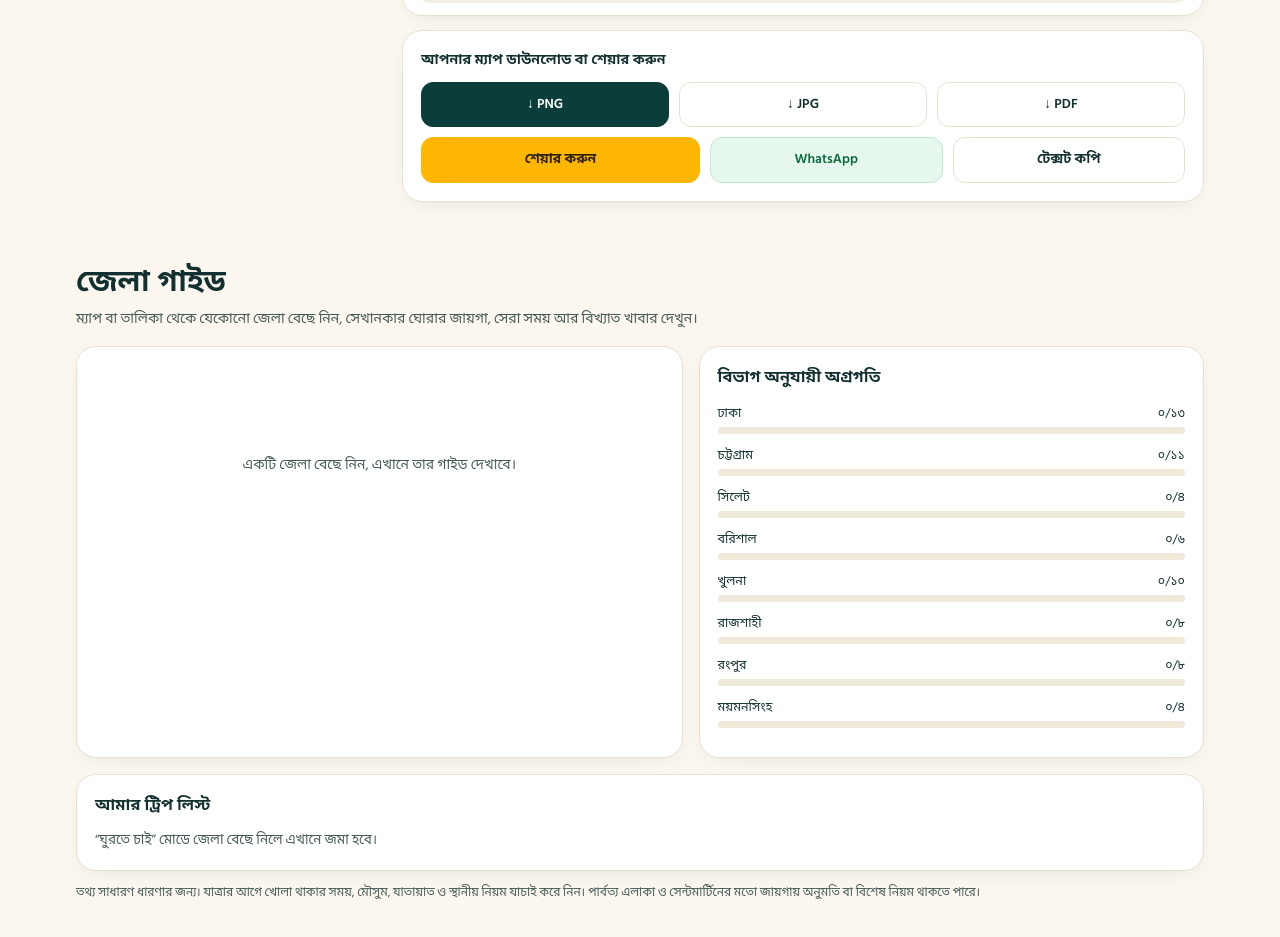
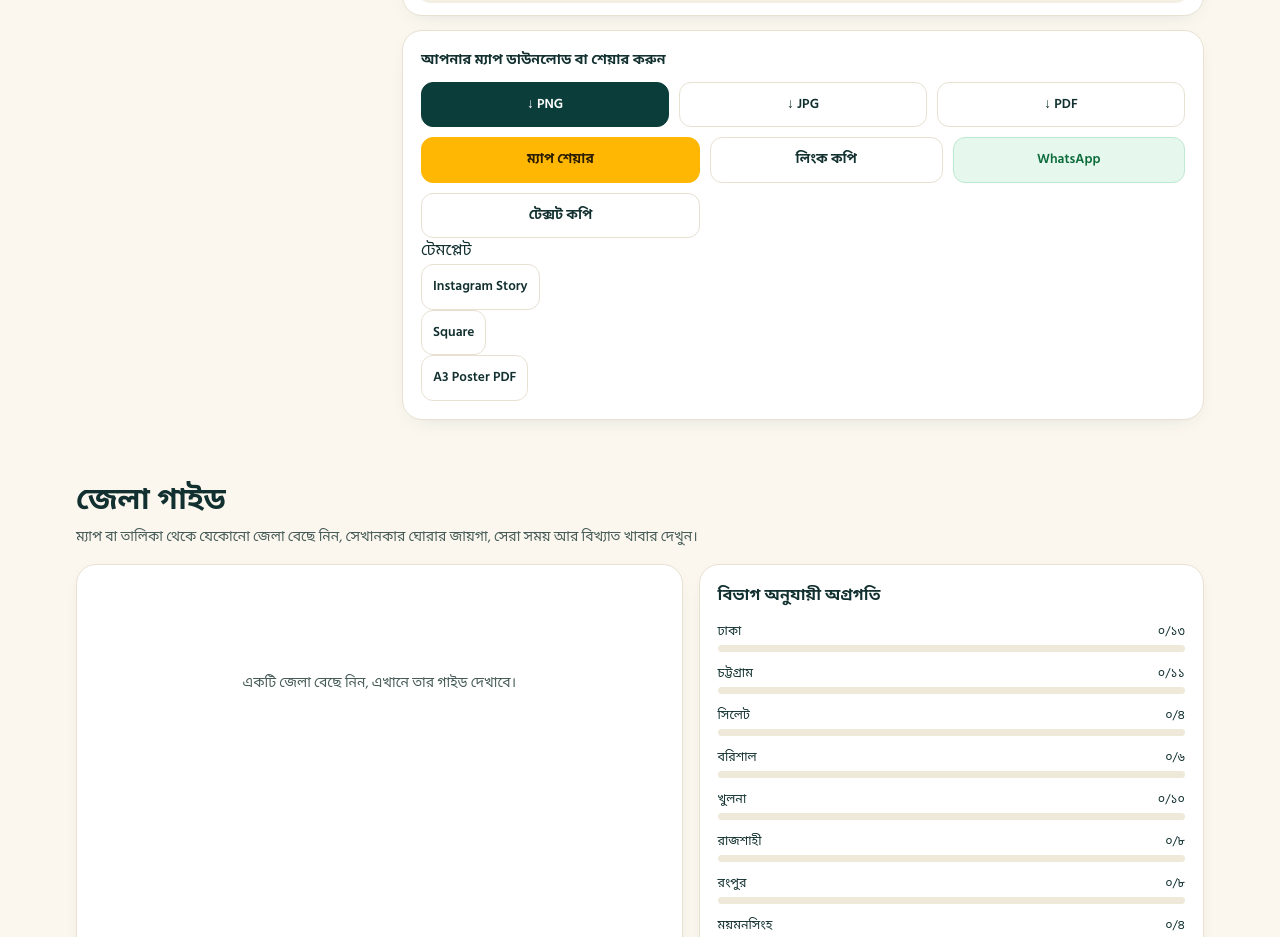
Before and after one commit to tanvirvolt/bdtrip, a plain HTML site: page index.html in a window 1280 px wide. Shown: the part 1613-2550 px from the top of the page. Drawn offline with Linux system fonts and the light colour scheme.

Commit message:
Add Phase 2 share and export controls

```diff
--- a/index.html
+++ b/index.html
@@ -171,10 +171,11 @@
           <button class="btn" data-fmt="pdf">↓ PDF</button>
         </div>
         <div class="share-row">
-          <button class="btn share" id="shareBtn">শেয়ার করুন</button>
+          <button class="btn share" id="shareBtn">ম্যাপ শেয়ার</button><button class="btn" id="shareLinkBtn">লিংক কপি</button>
           <a class="btn wa" id="waBtn" target="_blank" rel="noopener">WhatsApp</a>
           <button class="btn" id="copyBtn">টেক্সট কপি</button>
         </div>
+        <div class="export-presets" aria-label="এক্সপোর্ট টেমপ্লেট"><span>টেমপ্লেট</span><button class="btn" data-preset="story">Instagram Story</button><button class="btn" data-preset="square">Square</button><button class="btn" data-preset="a3">A3 Poster PDF</button></div>
       </div>
     </section>
   </section>
@@ -311,7 +312,7 @@
     </div>
   </div>
 </footer>
-<div class="toast" id="toast" role="status" hidden></div>
+<div class="share-compare" id="shareCompare" role="dialog" aria-modal="false" hidden><button type="button" class="share-compare-close" id="shareCompareClose" aria-label="বন্ধ করুন">×</button><small>BDTrip · শেয়ার করা ম্যাপ</small><h3 id="shareCompareTitle">আপনার বন্ধুর ভ্রমণ ম্যাপ</h3><div class="share-compare-grid"><div><b id="sharedVisited">০</b><span>বন্ধুর ঘোরা</span></div><div><b id="sharedCommon">০</b><span>দুজনের মিল</span></div><div><b id="sharedMissing">০</b><span>আপনি যাননি</span></div></div><p id="shareCompareText"></p><a class="btn primary" href="#tool" id="sharedStartBtn">আমার ম্যাপের সাথে তুলনা করুন</a></div><div class="toast" id="toast" role="status" hidden></div>
 <nav class="mobile-nav" aria-label="মোবাইল নেভিগেশন"><a href="#top">⌂<span>হোম</span></a><a href="#tool">▦<span>ম্যাপ</span></a><a href="#guide">⌖<span>গাইড</span></a><a href="#budget">৳<span>বাজেট</span></a><a href="#checklist">✓<span>চেকলিস্ট</span></a></nav>
 
 <script src="data.js" defer></script>
```
